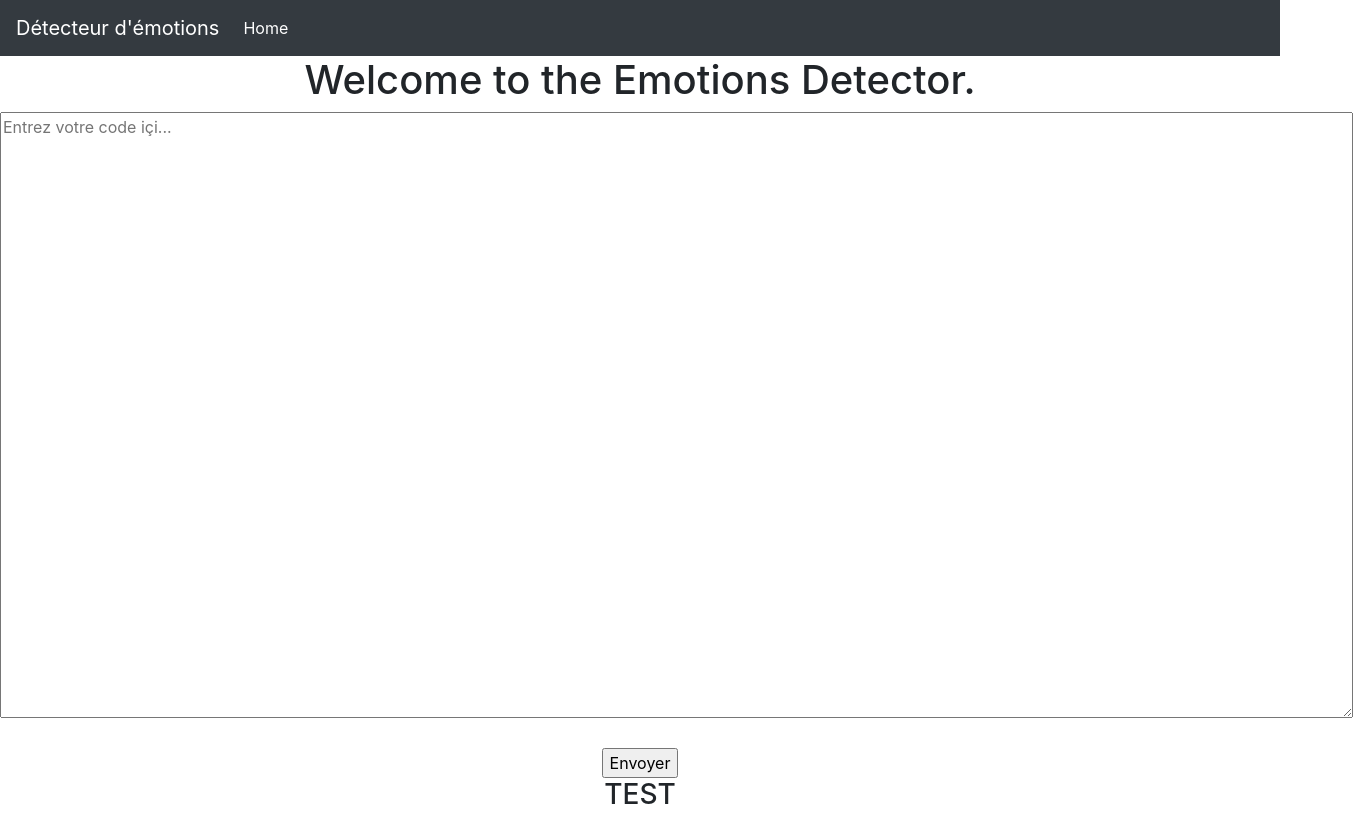
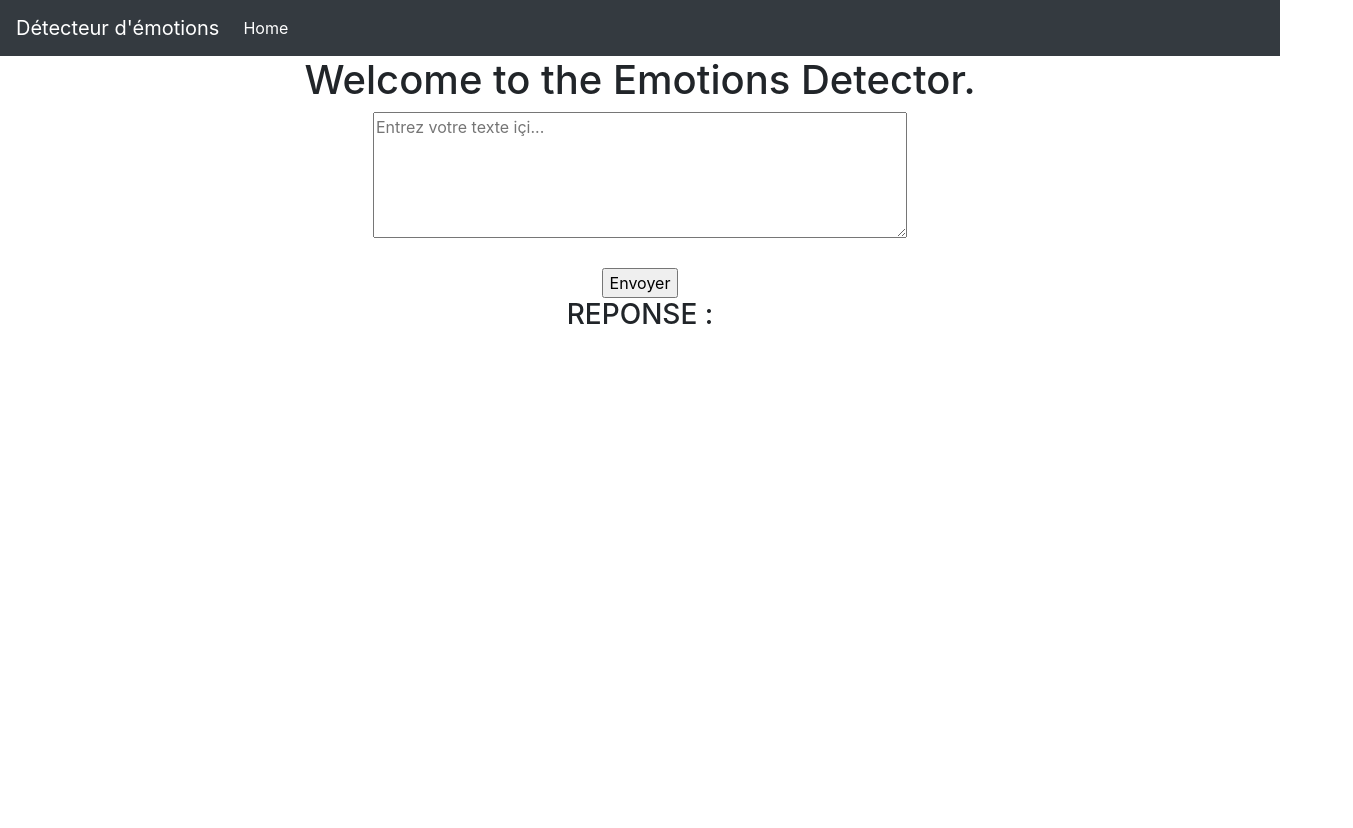
Before and after one commit to FredCar/emotion_detector, a React (Create React App) app in the folder Front/: page / in a window 1280 px wide. Shown: the whole page, 1353 px wide, since content can reach past the window. After the commit the page ends 800 px from the top, so only its background shows below. Built offline with nearby package versions, Linux system fonts and the light colour scheme.

Commit message:
front : add POST request

```diff
--- a/Front/src/components/SubmitForm.jsx
+++ b/Front/src/components/SubmitForm.jsx
@@ -4,18 +4,41 @@ import Routing from "../Routing";
 import axios from 'axios';
 
 const SubmitForm = ((props) => {
-    const [test, setTest] = useState();
+    const [response, setResponse] = useState();
+    const [text, setText] = useState();
 
 
     const fetcher = (() => {
             axios.get(Routing.baseUrl)
-            .then((data) => {
-                setTest(data.data.message)
+            .then((resp) => {
+                setResponse(resp.data.message)
             })
             .catch((error) => {
                 console.error(error)
             })
     });
+
+
+    const handleSubmit = (() => {
+        const data = {
+            "text" : text,
+        }
+
+        axios.post(Routing.baseUrl, data)
+        .then((resp) => {
+            setResponse(resp.data.message)
+            console.log("resp", resp)
+        })
+        .catch((error) => {
+            console.error(error)
+        })
+    });
+
+
+    const handleChange = ((event) => {
+        setText(event.target.value)
+    });
+
 
     useEffect(() => {
         fetcher();
@@ -27,10 +50,11 @@ const SubmitForm = ((props) => {
             <form>
 
                 <textArea
-                    placeholder="Entrez votre code içi..."
-                    cols="130"
-                    rows="25"
+                    placeholder="Entrez votre texte içi..."
+                    cols="50"
+                    rows="5"
                     wrap="off"
+                    onChange={handleChange}
                 >
                 </textArea>
 
@@ -40,12 +64,13 @@ const SubmitForm = ((props) => {
                 <input
                     type="submit"
                     value="Envoyer"
+                    onClick={handleSubmit}
                 />
 
             </form>
 
-            <h3>TEST</h3>
-            <p>{test}</p>
+            <h3>REPONSE :</h3>
+            <p>{response}</p>
 
         </>
     )
```
